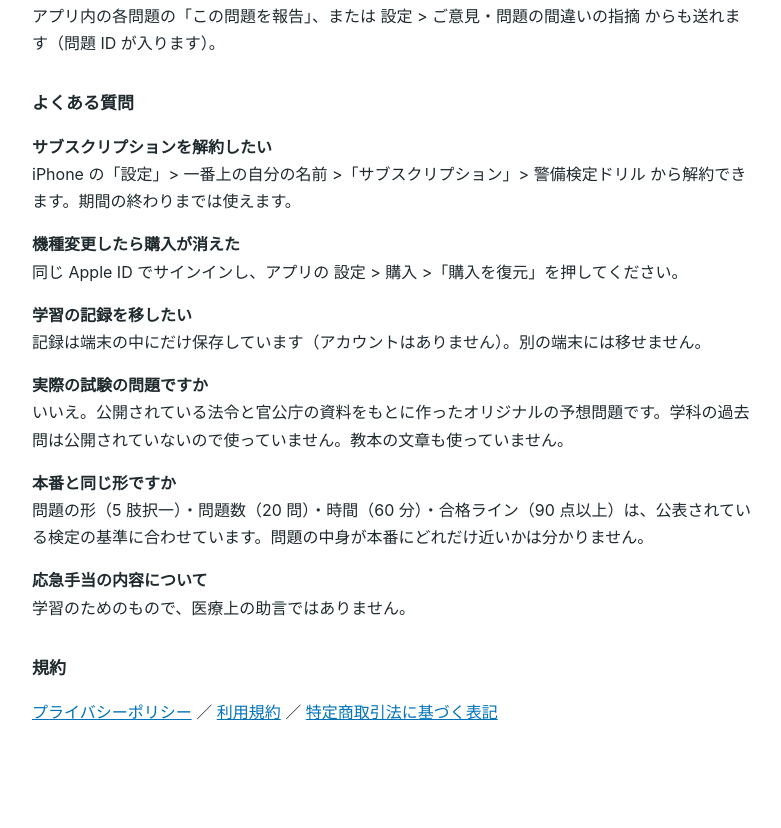
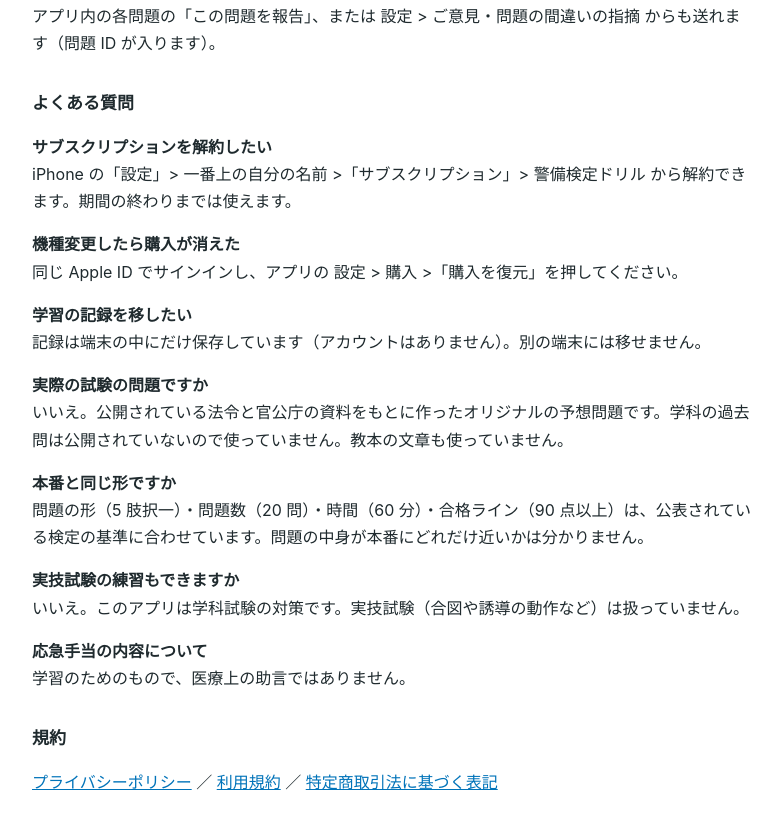
Before and after one commit to hiromiokamura1002-art/keibi, a plain HTML site: page index.html in a window 1280 px wide. Shown: the part 638-1466 px from the top of the page, without its empty margins (248-1029 px from the left). Before the commit the page ends 1404 px from the top, so only its background shows below. Drawn offline with Linux system fonts and the light colour scheme.

Commit message:
サポートページによくある質問「実技試験の練習もできますか」を足す（keibi-app の docs と同じ。2026-11-23 低評価の点検）
Co-Authored-By: Claude Opus 5.5 <noreply@anthropic.com>
Claude-Session: https://claude.ai/code/session_013j3zAB2ThLGsF5u9E233pJ

```diff
--- a/index.html
+++ b/index.html
@@ -20,6 +20,7 @@
 <p><strong>学習の記録を移したい</strong><br>記録は端末の中にだけ保存しています（アカウントはありません）。別の端末には移せません。</p>
 <p><strong>実際の試験の問題ですか</strong><br>いいえ。公開されている法令と官公庁の資料をもとに作ったオリジナルの予想問題です。学科の過去問は公開されていないので使っていません。教本の文章も使っていません。</p>
 <p><strong>本番と同じ形ですか</strong><br>問題の形（5 肢択一）・問題数（20 問）・時間（60 分）・合格ライン（90 点以上）は、公表されている検定の基準に合わせています。問題の中身が本番にどれだけ近いかは分かりません。</p>
+<p><strong>実技試験の練習もできますか</strong><br>いいえ。このアプリは学科試験の対策です。実技試験（合図や誘導の動作など）は扱っていません。</p>
 <p><strong>応急手当の内容について</strong><br>学習のためのもので、医療上の助言ではありません。</p>
 <h2>規約</h2>
 <p><a href="legal/privacy.html">プライバシーポリシー</a> ／ <a href="legal/terms.html">利用規約</a> ／ <a href="legal/tokushoho.html">特定商取引法に基づく表記</a></p>
```
Also changed, not shown: support.html (+1 -0 lines).
